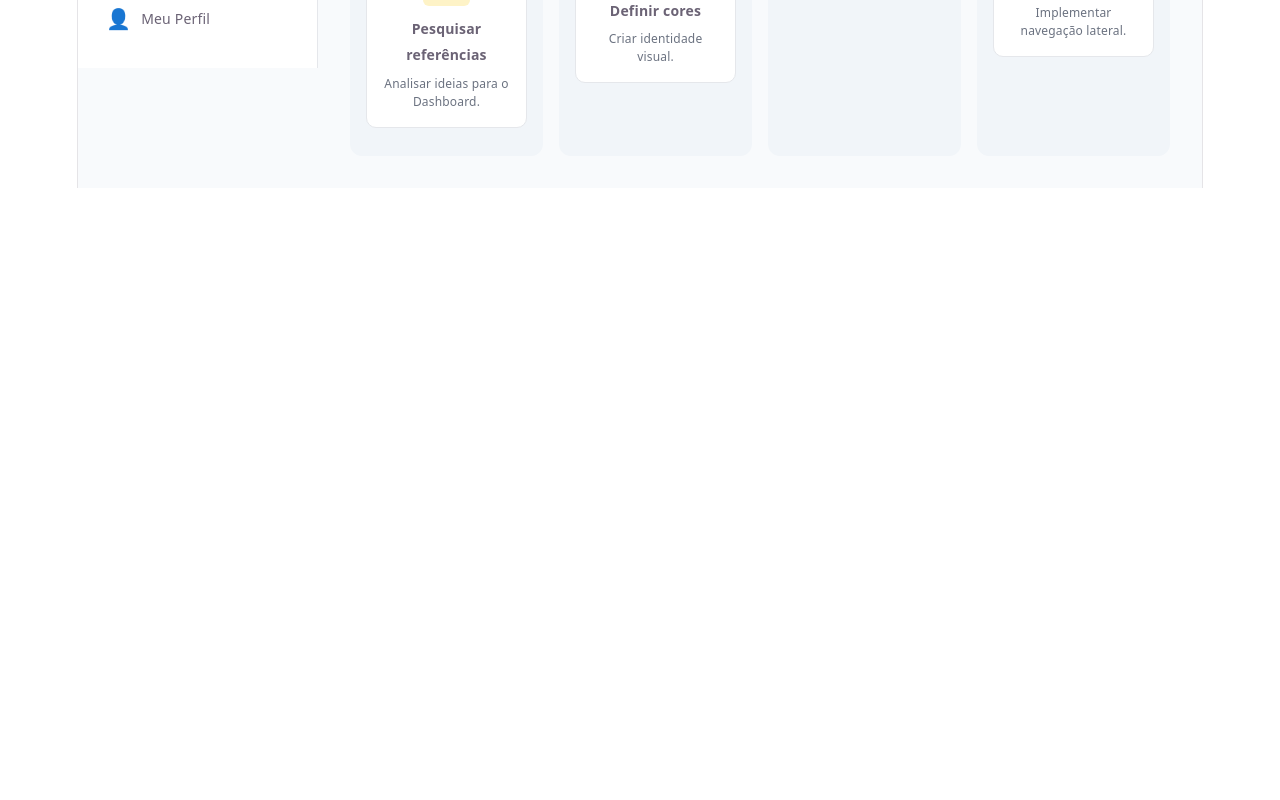
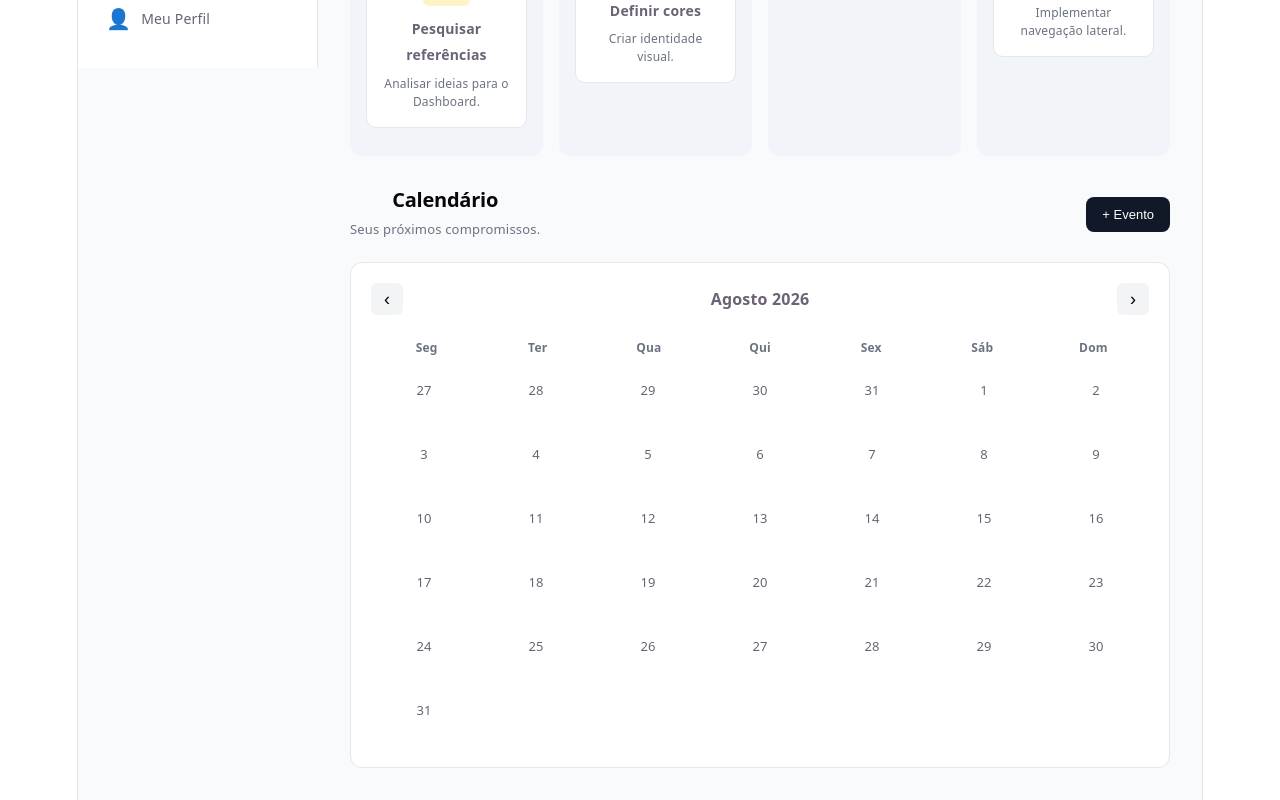
Before and after one commit to LucHaddad/planner-pro, a React (Vite) app: page / in a window 1280 px wide. Shown: the part 732-1532 px from the top of the page. Before the commit the page ends 920 px from the top, so only its background shows below. Built offline with nearby package versions, Linux system fonts and the light colour scheme.

Commit message:
feat: create calendar component

```diff
--- /dev/null
+++ b/src/pages/Dashboard/Calendar.css
@@ -0,0 +1,135 @@
+.calendar {
+  margin-top: 32px;
+}
+
+.calendar-header {
+  display: flex;
+  align-items: center;
+  justify-content: space-between;
+
+  margin-bottom: 20px;
+}
+
+.calendar-header h2 {
+  margin: 0;
+
+  font-size: 20px;
+  font-weight: 600;
+}
+
+.calendar-header p {
+  margin: 5px 0 0;
+
+  color: #6b7280;
+  font-size: 13px;
+}
+
+.calendar-add-button {
+  padding: 10px 16px;
+
+  border: none;
+  border-radius: 8px;
+
+  background-color: #111827;
+  color: white;
+
+  font-size: 13px;
+
+  cursor: pointer;
+}
+
+.calendar-add-button:hover {
+  background-color: #1f2937;
+}
+
+.calendar-content {
+  padding: 20px;
+
+  background-color: #ffffff;
+
+  border: 1px solid #e5e7eb;
+  border-radius: 12px;
+}
+
+.calendar-month {
+  display: flex;
+  align-items: center;
+  justify-content: space-between;
+
+  margin-bottom: 20px;
+}
+
+.calendar-month h3 {
+  margin: 0;
+
+  font-size: 16px;
+  font-weight: 600;
+}
+
+.calendar-month button {
+  width: 32px;
+  height: 32px;
+
+  border: none;
+  border-radius: 6px;
+
+  background-color: #f3f4f6;
+
+  cursor: pointer;
+
+  font-size: 18px;
+}
+
+.calendar-month button:hover {
+  background-color: #e5e7eb;
+}
+
+.calendar-weekdays {
+  display: grid;
+  grid-template-columns: repeat(7, 1fr);
+
+  margin-bottom: 8px;
+}
+
+.calendar-weekdays span {
+  text-align: center;
+
+  font-size: 12px;
+  font-weight: 600;
+
+  color: #6b7280;
+}
+
+.calendar-days {
+  display: grid;
+  grid-template-columns: repeat(7, 1fr);
+
+  gap: 6px;
+}
+
+.calendar-day {
+  min-height: 50px;
+
+  display: flex;
+  align-items: flex-start;
+  justify-content: center;
+
+  padding-top: 8px;
+
+  border-radius: 8px;
+
+  font-size: 13px;
+
+  cursor: pointer;
+}
+
+.calendar-day:hover {
+  background-color: #f3f4f6;
+}
+
+.calendar-day.today {
+  background-color: #111827;
+  color: #ffffff;
+
+  font-weight: 600;
+}
--- /dev/null
+++ b/src/pages/Dashboard/Calendar.tsx
@@ -0,0 +1,73 @@
+import "./Calendar.css";
+
+function Calendar() {
+  const weekDays = [
+    "Seg",
+    "Ter",
+    "Qua",
+    "Qui",
+    "Sex",
+    "Sáb",
+    "Dom",
+  ];
+
+  const days = [
+    27, 28, 29, 30, 31,
+    1, 2,
+    3, 4, 5, 6, 7, 8, 9,
+    10, 11, 12, 13, 14, 15, 16,
+    17, 18, 19, 20, 21, 22, 23,
+    24, 25, 26, 27, 28, 29, 30,
+    31,
+  ];
+
+  return (
+    <section className="calendar">
+      <div className="calendar-header">
+        <div>
+          <h2>Calendário</h2>
+          <p>Seus próximos compromissos.</p>
+        </div>
+
+        <button className="calendar-add-button">
+          + Evento
+        </button>
+      </div>
+
+      <div className="calendar-content">
+
+        <div className="calendar-month">
+          <button>‹</button>
+
+          <h3>Agosto 2026</h3>
+
+          <button>›</button>
+        </div>
+
+        <div className="calendar-weekdays">
+          {weekDays.map((day) => (
+            <span key={day}>{day}</span>
+          ))}
+        </div>
+
+        <div className="calendar-days">
+          {days.map((day, index) => (
+            <div
+              key={`${day}-${index}`}
+              className={
+                day === 31 && index === 37
+                  ? "calendar-day today"
+                  : "calendar-day"
+              }
+            >
+              <span>{day}</span>
+            </div>
+          ))}
+        </div>
+
+      </div>
+    </section>
+  );
+}
+
+export default Calendar;
--- a/src/pages/Dashboard/Dashboard.tsx
+++ b/src/pages/Dashboard/Dashboard.tsx
@@ -1,5 +1,6 @@
 import "./Dashboard.css";
 import Kanban from "./Kanban";
+import Calendar from "./Calendar";
 
 function Dashboard() {
   return (
@@ -32,6 +33,7 @@ function Dashboard() {
       </div>
 
       <Kanban />
+      <Calendar />
     </section>
   );
 }
```
